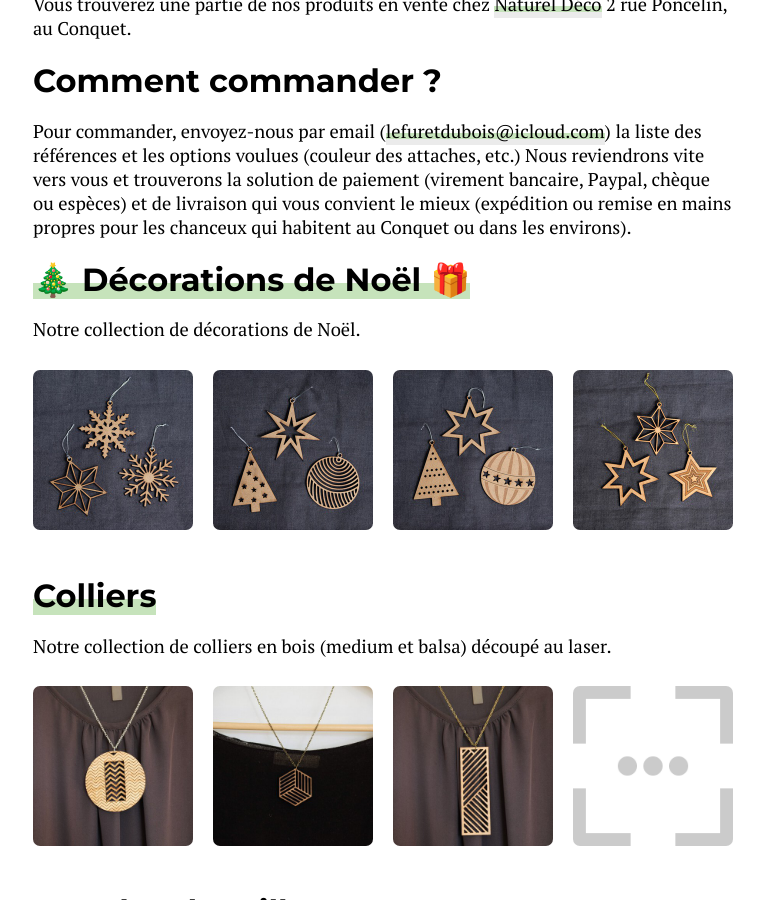
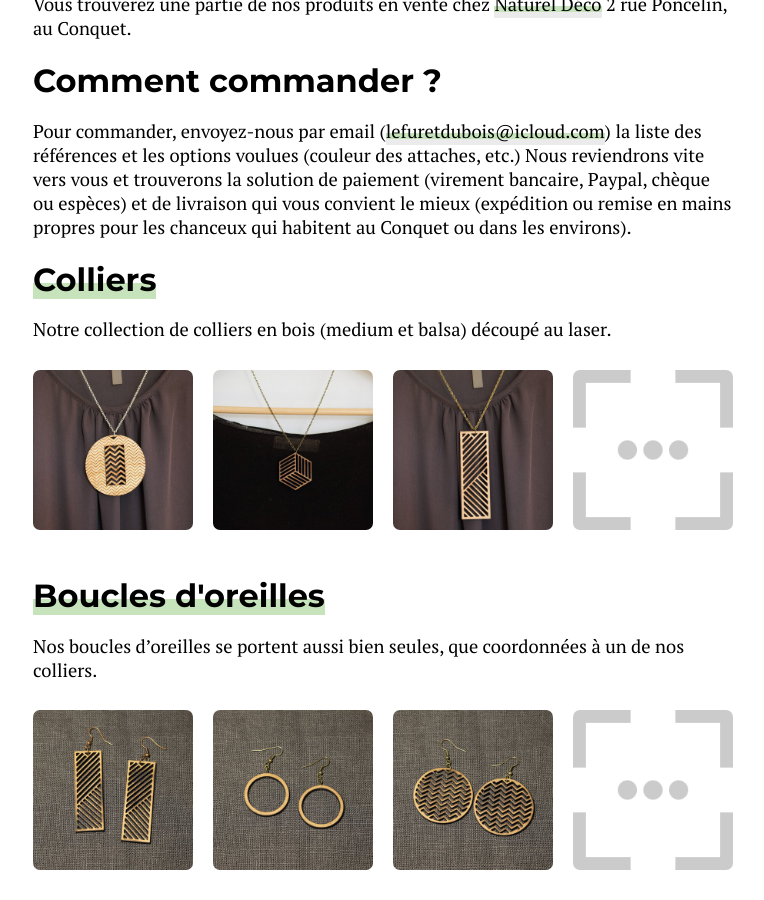
Before and after one commit to lefuretdubois/lefuretdubois.github.io, a Jekyll site: the page built from index.html, in a window 1280 px wide and 900 px high, scrolled down 493 px. Shown: the whole window, without its empty margins (257-1021 px from the left). Built offline with Jekyll 4.4.1, drawn with Linux system fonts in a browser that asks for light colours; nearby versions of some CDN libraries; the list of posts is cut into pages by our own code.

Commit message:
Removed Noel

```diff
--- a/_product_sets/00 noel.md
+++ /dev/null
@@ -1,6 +0,0 @@
----
-layout: product_set
-title: 🎄 Décorations de Noël 🎁
-product_filter: product.tags contains 'noel'
----
-Notre collection de décorations de Noël.
```
Also changed, not shown: _products/deco 02 kleenex 1.md (+1 -1 lines), _products/deco 03 kleenex 2.md (+1 -1 lines).
